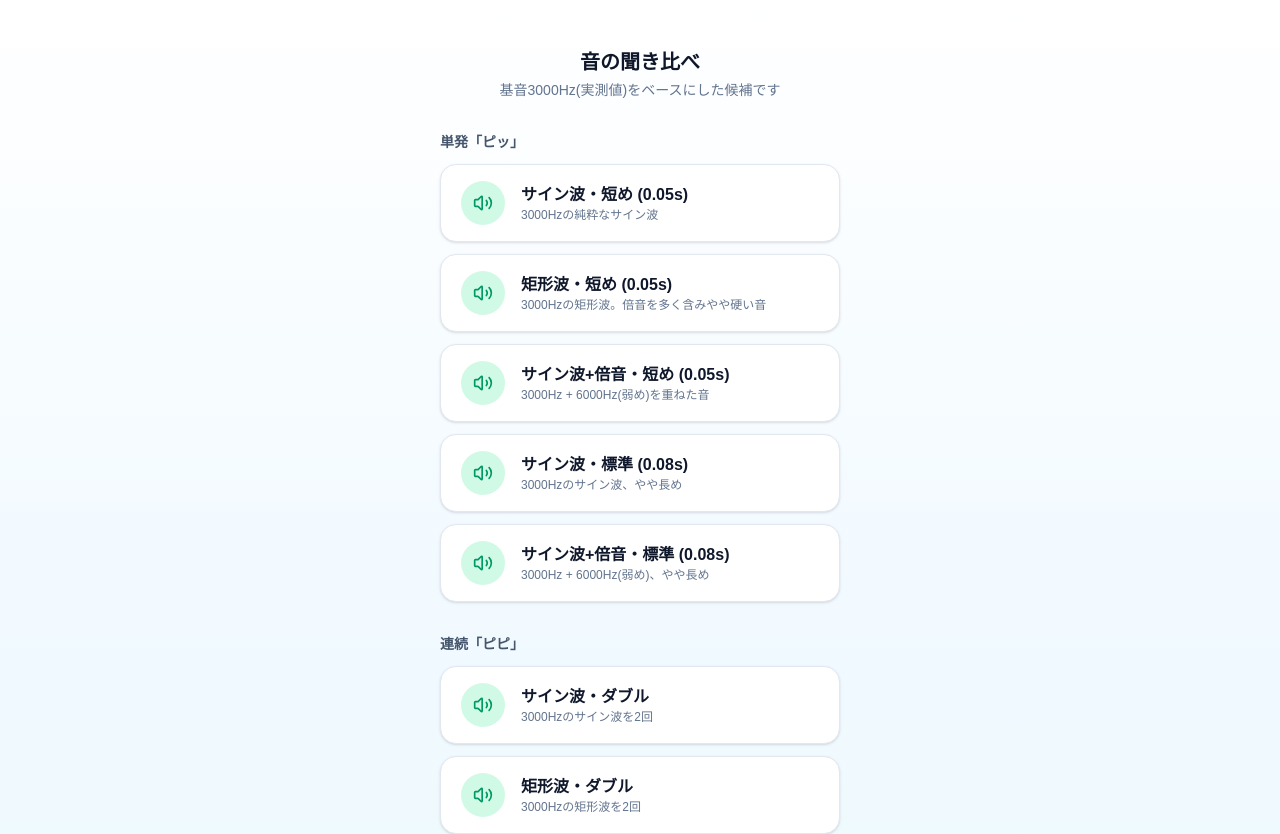
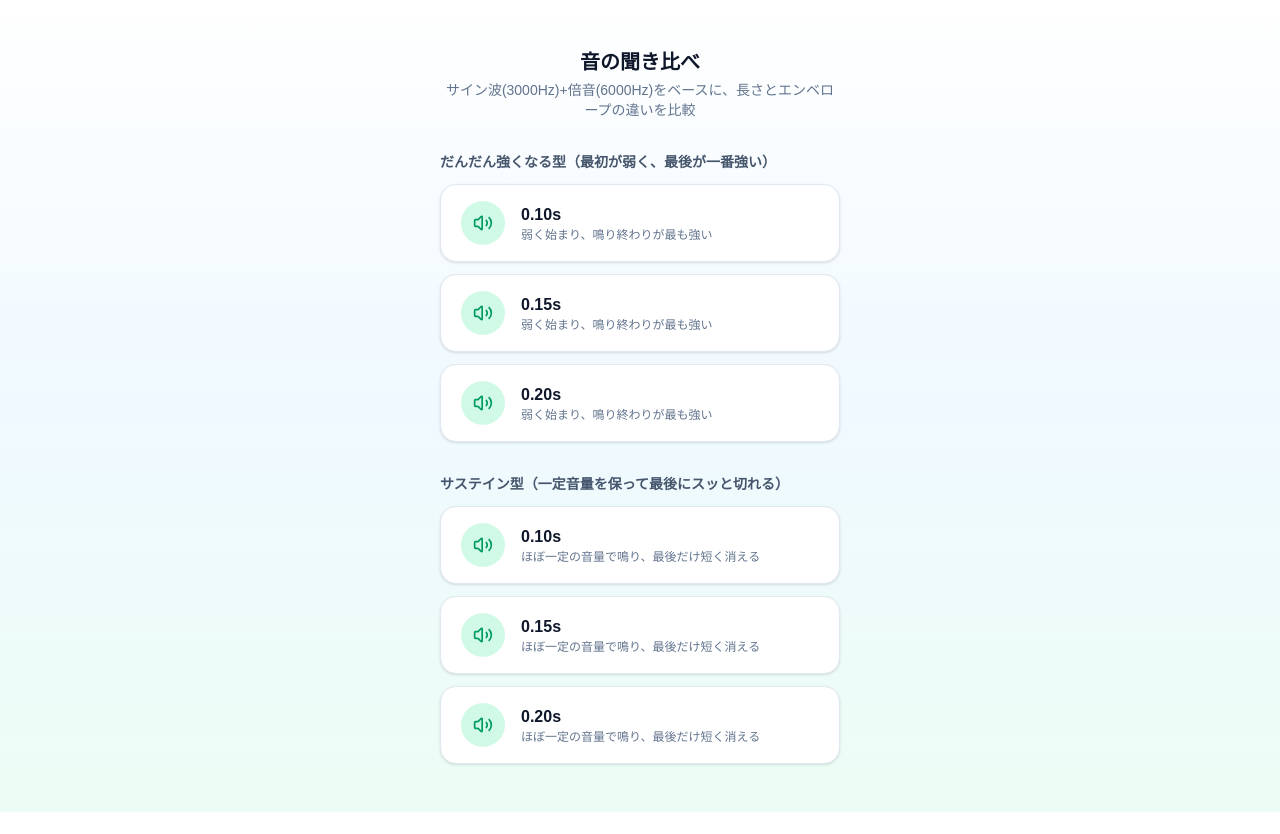
Before and after one commit to abes0/omocha, a Next.js app: page /qr-check/sound-test in a window 1280 px wide. Shown: the top 834 px of the page. After the commit the page ends 812 px from the top, so only its background shows below. Built offline with nearby package versions, Linux system fonts and the light colour scheme.

Commit message:
add new sound-test

```diff
--- a/src/app/qr-check/sound-test/page.tsx
+++ b/src/app/qr-check/sound-test/page.tsx
@@ -16,140 +16,71 @@ type SoundGroup = {
   options: SoundOption[];
 };
 
-// 実測でバーコードスキャナー音の基音が約3,000Hz(F#7付近)、
-// 2倍音(6,000Hz)も強く出ているとの解析結果をもとに構成。
+// 前回「サイン波+倍音・長め(0.3s)」が一番近いとのことだったので、
+// その音色(3000Hz + 6000Hzの弱い倍音)を軸に、エンベロープの違い
+// (だんだん強くなるか、終始一定の音量か)を比較する。
 const BASE_FREQ = 3000;
 const HARMONIC_FREQ = BASE_FREQ * 2;
 
+function harmonicTone(
+  duration: number,
+  envelope: "decay" | "sustain" | "rise",
+): ToneSegment[] {
+  return [
+    {
+      type: "sine",
+      frequency: BASE_FREQ,
+      duration,
+      envelope,
+      harmonics: [{ frequency: HARMONIC_FREQ, gain: 0.35 }],
+    },
+  ];
+}
+
 const SOUND_GROUPS: SoundGroup[] = [
   {
-    title: "単発「ピッ」",
+    title: "だんだん強くなる型（最初が弱く、最後が一番強い）",
     options: [
       {
-        id: "pi-sine-short",
-        label: "サイン波・短め (0.05s)",
-        description: "3000Hzの純粋なサイン波",
-        segments: [{ type: "sine", frequency: BASE_FREQ, duration: 0.05 }],
+        id: "rise-010",
+        label: "0.10s",
+        description: "弱く始まり、鳴り終わりが最も強い",
+        segments: harmonicTone(0.1, "rise"),
       },
       {
-        id: "pi-square-short",
-        label: "矩形波・短め (0.05s)",
-        description: "3000Hzの矩形波。倍音を多く含みやや硬い音",
-        segments: [{ type: "square", frequency: BASE_FREQ, duration: 0.05 }],
+        id: "rise-015",
+        label: "0.15s",
+        description: "弱く始まり、鳴り終わりが最も強い",
+        segments: harmonicTone(0.15, "rise"),
       },
       {
-        id: "pi-harmonic-short",
-        label: "サイン波+倍音・短め (0.05s)",
-        description: "3000Hz + 6000Hz(弱め)を重ねた音",
-        segments: [
-          {
-            type: "sine",
-            frequency: BASE_FREQ,
-            duration: 0.05,
-            harmonics: [{ frequency: HARMONIC_FREQ, gain: 0.35 }],
-          },
-        ],
-      },
-      {
-        id: "pi-sine-mid",
-        label: "サイン波・標準 (0.08s)",
-        description: "3000Hzのサイン波、やや長め",
-        segments: [{ type: "sine", frequency: BASE_FREQ, duration: 0.08 }],
-      },
-      {
-        id: "pi-harmonic-mid",
-        label: "サイン波+倍音・標準 (0.08s)",
-        description: "3000Hz + 6000Hz(弱め)、やや長め",
-        segments: [
-          {
-            type: "sine",
-            frequency: BASE_FREQ,
-            duration: 0.08,
-            harmonics: [{ frequency: HARMONIC_FREQ, gain: 0.35 }],
-          },
-        ],
+        id: "rise-020",
+        label: "0.20s",
+        description: "弱く始まり、鳴り終わりが最も強い",
+        segments: harmonicTone(0.2, "rise"),
       },
     ],
   },
   {
-    title: "連続「ピピ」",
+    title: "サステイン型（一定音量を保って最後にスッと切れる）",
     options: [
       {
-        id: "pipi-sine",
-        label: "サイン波・ダブル",
-        description: "3000Hzのサイン波を2回",
-        segments: [
-          { type: "sine", frequency: BASE_FREQ, duration: 0.05, gapAfter: 0.05 },
-          { type: "sine", frequency: BASE_FREQ, duration: 0.05 },
-        ],
+        id: "sustain-010",
+        label: "0.10s",
+        description: "ほぼ一定の音量で鳴り、最後だけ短く消える",
+        segments: harmonicTone(0.1, "sustain"),
       },
       {
-        id: "pipi-square",
-        label: "矩形波・ダブル",
-        description: "3000Hzの矩形波を2回",
-        segments: [
-          { type: "square", frequency: BASE_FREQ, duration: 0.05, gapAfter: 0.05 },
-          { type: "square", frequency: BASE_FREQ, duration: 0.05 },
-        ],
+        id: "sustain-015",
+        label: "0.15s",
+        description: "ほぼ一定の音量で鳴り、最後だけ短く消える",
+        segments: harmonicTone(0.15, "sustain"),
       },
       {
-        id: "pipi-harmonic",
-        label: "サイン波+倍音・ダブル",
-        description: "3000Hz + 6000Hz(弱め)を2回",
-        segments: [
-          {
-            type: "sine",
-            frequency: BASE_FREQ,
-            duration: 0.05,
-            gapAfter: 0.05,
-            harmonics: [{ frequency: HARMONIC_FREQ, gain: 0.35 }],
-          },
-          {
-            type: "sine",
-            frequency: BASE_FREQ,
-            duration: 0.05,
-            harmonics: [{ frequency: HARMONIC_FREQ, gain: 0.35 }],
-          },
-        ],
-      },
-      {
-        id: "pipi-tight",
-        label: "サイン波・詰め気味",
-        description: "間隔を短くした「ピピッ」",
-        segments: [
-          { type: "sine", frequency: BASE_FREQ, duration: 0.04, gapAfter: 0.03 },
-          { type: "sine", frequency: BASE_FREQ, duration: 0.04 },
-        ],
-      },
-    ],
-  },
-  {
-    title: "長め「ピー」",
-    options: [
-      {
-        id: "pii-sine",
-        label: "サイン波・長め (0.3s)",
-        description: "3000Hzのサイン波を長く伸ばす",
-        segments: [{ type: "sine", frequency: BASE_FREQ, duration: 0.3 }],
-      },
-      {
-        id: "pii-square",
-        label: "矩形波・長め (0.3s)",
-        description: "3000Hzの矩形波を長く伸ばす",
-        segments: [{ type: "square", frequency: BASE_FREQ, duration: 0.3 }],
-      },
-      {
-        id: "pii-harmonic",
-        label: "サイン波+倍音・長め (0.3s)",
-        description: "3000Hz + 6000Hz(弱め)を長く伸ばす",
-        segments: [
-          {
-            type: "sine",
-            frequency: BASE_FREQ,
-            duration: 0.3,
-            harmonics: [{ frequency: HARMONIC_FREQ, gain: 0.35 }],
-          },
-        ],
+        id: "sustain-020",
+        label: "0.20s",
+        description: "ほぼ一定の音量で鳴り、最後だけ短く消える",
+        segments: harmonicTone(0.2, "sustain"),
       },
     ],
   },
@@ -173,7 +104,7 @@ export default function SoundTestPage() {
       <div className="text-center">
         <h1 className="text-xl font-bold text-slate-900">音の聞き比べ</h1>
         <p className="mt-1 text-sm text-slate-500">
-          基音3000Hz(実測値)をベースにした候補です
+          サイン波(3000Hz)+倍音(6000Hz)をベースに、長さとエンベロープの違いを比較
         </p>
       </div>
 
--- a/src/lib/beep.ts
+++ b/src/lib/beep.ts
@@ -2,6 +2,8 @@ export type Harmonic = {
   frequency: number;
   gain?: number;
 };
+
+export type Envelope = "decay" | "sustain" | "rise";
 
 export type ToneSegment = {
   type: OscillatorType;
@@ -12,6 +14,14 @@ export type ToneSegment = {
   gapAfter?: number;
   /** Extra simultaneous overtones layered on top of the main tone. */
   harmonics?: Harmonic[];
+  /**
+   * "decay" (default): quick attack, then decays continuously for the
+   * whole duration (loudest right at the start).
+   * "sustain": quick attack, holds at peak volume, then a short release
+   * right at the end (constant volume until it cuts off).
+   * "rise": starts quiet and builds continuously, loudest right at the end.
+   */
+  envelope?: Envelope;
 };
 
 function scheduleTone(
@@ -23,6 +33,7 @@ function scheduleTone(
     frequencyEnd?: number;
     duration: number;
     peak: number;
+    envelope: Envelope;
   },
 ) {
   const osc = ctx.createOscillator();
@@ -36,12 +47,37 @@ function scheduleTone(
     );
   }
 
+  const attack = 0.004;
   gainNode.gain.setValueAtTime(0.0001, time);
-  gainNode.gain.exponentialRampToValueAtTime(options.peak, time + 0.004);
-  gainNode.gain.exponentialRampToValueAtTime(
-    0.0001,
-    time + options.duration,
-  );
+
+  if (options.envelope === "rise") {
+    // Builds continuously across the whole duration, then a very short
+    // (near-inaudible) release right at the end so the oscillator doesn't
+    // click when it stops at a high amplitude.
+    const microRelease = Math.min(0.008, options.duration * 0.1);
+    gainNode.gain.exponentialRampToValueAtTime(
+      options.peak,
+      time + options.duration - microRelease,
+    );
+    gainNode.gain.exponentialRampToValueAtTime(
+      0.0001,
+      time + options.duration,
+    );
+  } else if (options.envelope === "sustain") {
+    const release = Math.min(0.03, options.duration * 0.3);
+    gainNode.gain.exponentialRampToValueAtTime(options.peak, time + attack);
+    gainNode.gain.setValueAtTime(options.peak, time + options.duration - release);
+    gainNode.gain.exponentialRampToValueAtTime(
+      0.0001,
+      time + options.duration,
+    );
+  } else {
+    gainNode.gain.exponentialRampToValueAtTime(options.peak, time + attack);
+    gainNode.gain.exponentialRampToValueAtTime(
+      0.0001,
+      time + options.duration,
+    );
+  }
 
   osc.connect(gainNode).connect(ctx.destination);
   osc.start(time);
@@ -54,12 +90,14 @@ export function playTonePattern(ctx: AudioContext, segments: ToneSegment[]) {
   let time = ctx.currentTime;
   for (const segment of segments) {
     const peak = segment.gain ?? 0.3;
+    const envelope = segment.envelope ?? "decay";
     scheduleTone(ctx, time, {
       type: segment.type,
       frequency: segment.frequency,
       frequencyEnd: segment.frequencyEnd,
       duration: segment.duration,
       peak,
+      envelope,
     });
 
     for (const harmonic of segment.harmonics ?? []) {
@@ -68,6 +106,7 @@ export function playTonePattern(ctx: AudioContext, segments: ToneSegment[]) {
         frequency: harmonic.frequency,
         duration: segment.duration,
         peak: peak * (harmonic.gain ?? 0.3),
+        envelope,
       });
     }
 
```
